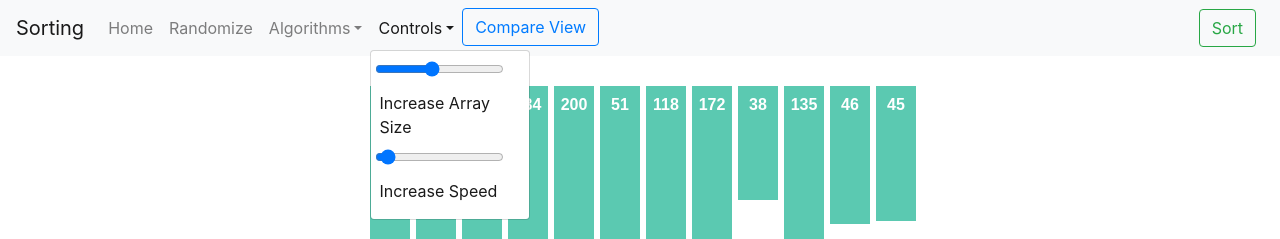
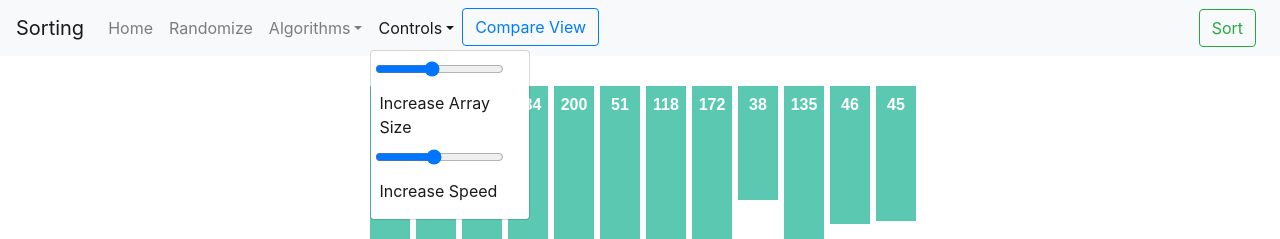
Before and after one commit to Akachi-Anabanti/sort_n_search-visualizer, a React (Create React App) app: page /sorting in a window 1280 px wide. Both pictures are taken after a click on the button "Controls". Shown: the top 239 px of the page. Built offline with nearby package versions, Linux system fonts and the light colour scheme.

Commit message:
controls fix

```diff
--- a/src/components/sorting/Navbar.js
+++ b/src/components/sorting/Navbar.js
@@ -12,7 +12,6 @@ function Navbar({
   handleSetMethod,
   handleChangeArraySize,
   handleSpeedChange,
-  speed,
 }) {
   const algorithmList = [
     "SelectionSort",
@@ -150,9 +149,9 @@ function Navbar({
                 className="ml-1 nav-item"
                 onChange={handleSpeedChange}
                 type="range"
-                min={10}
+                min={100}
                 max={1000}
-                defaultValue={speed}
+                defaultValue={500}
               />
               <a className="nav-link">Increase Speed</a>
             </div>
--- a/src/components/sorting/Sorting.js
+++ b/src/components/sorting/Sorting.js
@@ -12,7 +12,7 @@ function Sorting() {
   const [method1, setMethod1] = useState("Algorithms");
   const [method2, setMethod2] = useState("Algorithms");
   const [length, setLength] = useState(Math.floor(window.innerWidth / 50 / 2));
-  const [speed, setSpeed] = useState(50);
+  const [speed, setSpeed] = useState(100);
   const [compareMode, setCompareMode] = useState(false);
 
   useEffect(() => {
@@ -84,7 +84,6 @@ function Sorting() {
         handleSetMethod={handleSetMethod}
         handleChangeArraySize={(e) => setLength(e.target.value)}
         handleSpeedChange={(e) => setSpeed(1100 - e.target.value)}
-        speed={speed}
       />
       {compareMode ? (
         <ComparisonView
```
